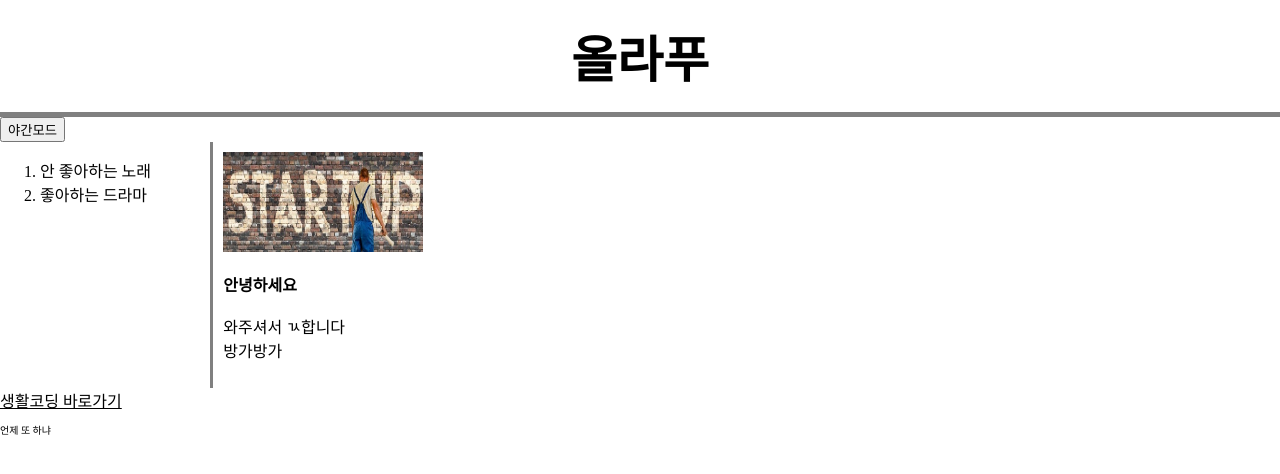
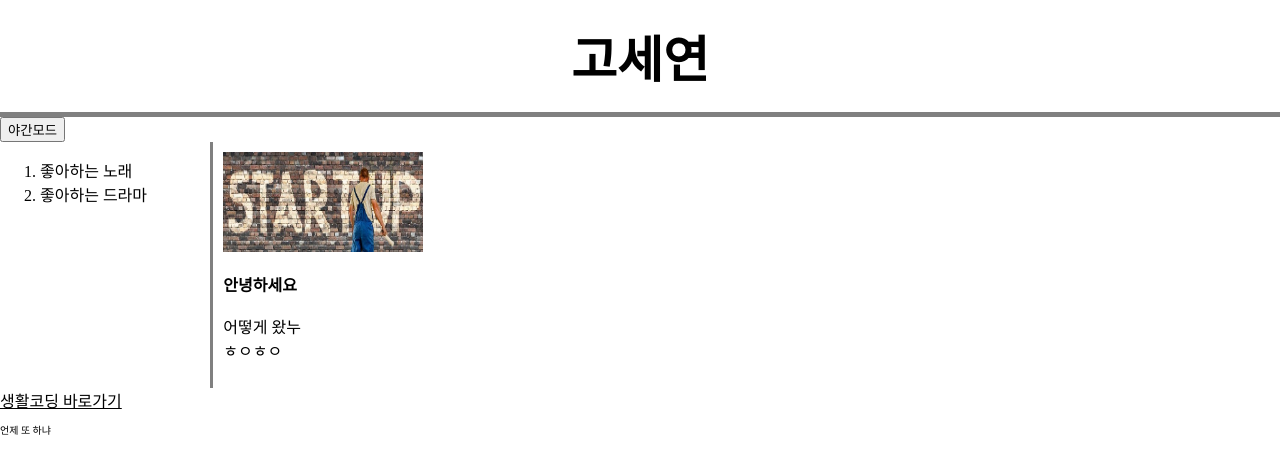
Before and after one commit to sinyr119/testing, a plain HTML site: page index.html in a window 1280 px wide. Drawn offline with Linux system fonts and the light colour scheme.

Commit message:
사이트 리뉴얼

```diff
--- a/index.html
+++ b/index.html
@@ -1,19 +1,19 @@
 <!doctype html>
 <html>
 <head>
-  <title>올라푸의 웹사이트</title>
+  <title>고세연의 웹사이트</title>
   <meta charset="utf-8">
 </head>
 <link rel="stylesheet" href="style.css">
 <script src="color.js"></script>
 
 <body>
-  <h1><a href="index.html" class="no_underline">올라푸</a></h1>
+  <h1><a href="index.html" class="no_underline">고세연</a></h1>
   <input id="night" type="button" value="야간모드" onclick="nightHandler(this)">
   <div id="grid">
   <div class="mainlist">
     <ol>
-      <li><a href="1.html" class="no_underline">안 좋아하는 노래</a></li>
+      <li><a href="1.html" class="no_underline">좋아하는 노래</a></li>
       <li><a href="2.html" class="no_underline">좋아하는 드라마</a></li>
     </ol>
   </div>
@@ -22,8 +22,8 @@
     <p>
       <strong>안녕하세요</strong><br>
 <br>
-와주셔서 ㄳ합니다<br>
-방가방가<br>
+어떻게 왔누<br>
+ㅎㅇㅎㅇ<br>
 
       </p>
     </div>
```
